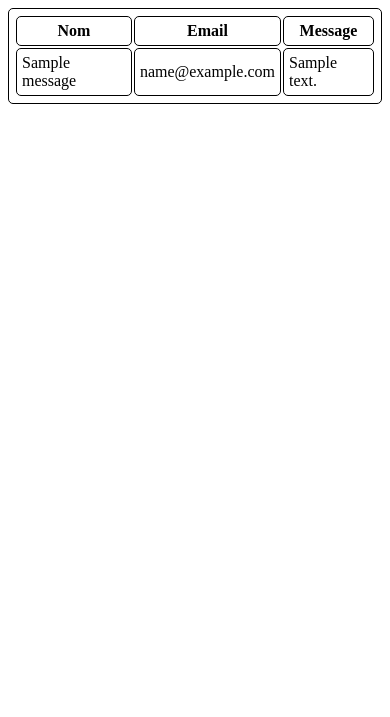
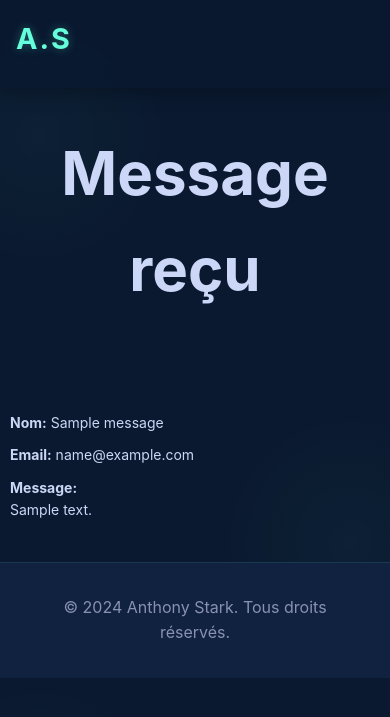
Before and after one commit to Pap3rClips/Avangers, a PHP site: page /admin_panel.php in a window 390 px wide. Shown: the top 717 px of the page. Run offline with PHP 8.4, Linux system fonts and the light colour scheme; the visitor is signed in with stand-in values (Sample User, id 1); tables that the repository leaves empty hold one stand-in row (values such as "Sample post").

Commit message:
update alex

```diff
--- a/about.php
+++ b/about.php
@@ -21,13 +21,14 @@
     $competencesArray=explode(',',$competences);
     ?>
 
-    <nav>
+<nav>
         <div class="nav-content">
             <div class="logo">A.S</div>
             <div class="nav-links">
-                <a href="index.php">Accueil</a>
+                <a href="index.php" >Accueil</a>
                 <a href="about.php" class="active">À propos</a>
                 <a href="contact.php">Contact</a>
+                <a href="login.php">Login</a>
             </div>
         </div>
     </nav>
@@ -63,6 +64,5 @@
     <footer>
         <p>© 2024 Anthony Stark. Tous droits réservés.</p>
     </footer>
-    <script src="js/script.js"></script>
 </body>
 </html>
--- a/admin_panel.php
+++ b/admin_panel.php
@@ -1,40 +1,56 @@
+<!DOCTYPE html>
+<html lang="fr">
+<head>
+    <meta charset="UTF-8">
+    <meta name="viewport" content="width=device-width, initial-scale=1.0">
+    <title>Tableau des Messages</title>
+    <link rel="stylesheet" href="css/style.css">
+</head>
+<body>
+
+    <nav>
+        <div class="nav-content">
+            <div class="logo">A.S</div>
+            <div class="nav-links">
+                <a href="index.php" >Accueil</a>
+                <a href="about.php">À propos</a>
+                <a href="contact.php">Contact</a>
+                <a href="login.php"class="active">Login</a>
+            </div>
+        </div>
+    </nav>
+
+    <div id="titre_admin"><h1>Message reçu</h1></div>
     <?php
     session_start();
     if (!isset($_SESSION['admin']) or $_SESSION['admin'] != true) {
         header("Location: login.php");
+        exit();
     }
 
-require_once(__DIR__."\config\mysql.php");
-require_once(__DIR__."\databaseconnect.php");
+    require_once(__DIR__ . "\config\mysql.php");
+    require_once(__DIR__ . "\databaseconnect.php");
 
     $messagesStatement = $mysqlClient->prepare("SELECT * from messages");
     $messagesStatement->execute();
     $messages = $messagesStatement->fetchAll();
 
-echo "<table class='messages-table'>";
-echo "<thead>";
-echo "<tr><th>Nom</th><th>Email</th><th>Message</th></tr>";
-echo "</thead>";
-echo "<tbody>";
     foreach ($messages as $message) {
         $nom = $message['nom'];
         $email = $message['email'];
         $message_content = $message['message'];
-    echo "<tr>";
-    echo "<td>" . $nom . "</td>";
-    echo "<td>" . $email . "</td>";
-    echo "<td>" . $message_content . "</td>";
-    echo "</tr>";
+        echo "<div class='message-entry'>";
+        echo "<p><strong>Nom:</strong> " . htmlspecialchars($nom) . "</p>";
+        echo "<p><strong>Email:</strong> " . htmlspecialchars($email) . "</p>";
+        echo "<p><strong>Message:</strong><br>" . nl2br(htmlspecialchars($message_content)) . "</p>";
+        echo "</div>";
     }
-echo "</tbody>";
-echo "</table>";
     ?>
 
-<style>
-    table, th, td {
-    border: 1px solid black; /* Bordure grise légère autour du tableau et des cellules */
-    border-radius: 5px; /* Coins arrondis pour un effet plus doux */
-    padding: 5px;
 
-    }
-</style>
+<footer>
+        <p>© 2024 Anthony Stark. Tous droits réservés.</p>
+    </footer>
+
+</body>
+</html>
--- a/css/style.css
+++ b/css/style.css
@@ -452,7 +452,7 @@ section.about {
 
 section.contact {
     max-width: 800px;
-    margin: 50px auto; /* Centrer horizontalement la section */
+    margin: 50px auto;
     border-radius: 10px;
     padding: 20px;
     margin-top: 105px;
@@ -530,6 +530,27 @@ section.contact {
     font-size: 16px;
   }
 
+
+  .success-message {
+    background-color: #d4edda;
+    color: #155724;
+    padding: 10px;
+    border: 1px solid #c3e6cb;
+    border-radius: 5px;
+    margin-top: 20px;
+    text-align: center;
+}
+
+.error-message {
+    background-color: #f8d7da;
+    color: #721c24;
+    padding: 10px;
+    border: 1px solid #f5c6cb;
+    border-radius: 5px;
+    margin-top: 20px;
+    text-align: center;
+}
+
   @media (max-width: 768px) {
     .contact-content {
       flex-direction: column;
@@ -540,3 +561,156 @@ section.contact {
       flex: 1 1 100%;
     }
   }
+
+
+/***************************page login**********************************/
+
+
+
+#form_login {
+  max-width: 400px;
+  margin: 150px auto;
+  padding: 20px;
+  border-radius: 10px;
+  background-color: var(--card-bg);
+  box-shadow: 0 0 30px rgba(100, 255, 218, 0.1);
+  display: flex;
+  flex-direction: column;
+  gap: 15px;
+}
+
+label {
+  font-weight: bold;
+  color: var(--accent-color);
+}
+
+input {
+  padding: 10px;
+  border: 1px solid #ccc;
+  border-radius: 5px;
+  font-size: 16px;
+  background-color: var(--bg-color);
+  color: var(--text-color);
+  outline: none;
+  transition: border-color 0.3s ease;
+}
+
+input:focus {
+  border-color: var(--accent-color);
+  box-shadow: 0 0 5px var(--accent-color);
+}
+
+button {
+  padding: 10px 20px;
+  background: rgba(100, 255, 218, 0.1);
+  color: var(--accent-color);
+  border: none;
+  border-radius: 5px;
+  font-size: 16px;
+  font-weight: bold;
+  cursor: pointer;
+  transition: background-color 0.3s ease, color 0.3s ease;
+}
+
+button:hover {
+  background-color: var(--accent-color);
+  color: var(--primary-color);
+}
+
+#center_echo {
+  margin-top: 15px;
+  text-align: center;
+  color: #ff6b6b;
+  font-size: 0.9rem;
+}
+
+@media (max-width: 768px) {
+  section.login {
+      margin: 50px auto;
+      padding: 15px;
+  }
+}
+
+
+@media (max-width: 768px) {
+
+  .login form {
+      padding: 15px;
+      width: 95%;
+  }
+
+  .login form button {
+      font-size: 0.9rem;
+  }
+
+}
+
+
+/***************************page admin_panel**********************************/
+
+#titre_admin{
+  font-size: 30px;
+  margin-top: 125px;
+  text-align: center;
+
+
+}
+
+.message-entry {
+  margin-top: 75px;
+  border-radius: 5px;
+  padding: 15px;
+  margin-bottom: 20px;
+  font-size: 25px;
+  word-wrap: break-word;
+  word-break: break-all;
+  box-sizing: border-box;
+}
+
+.message-entry p {
+  margin: 10px 0;
+}
+
+.message-entry strong {
+  font-weight: bold;
+}
+
+.message-entry p br {
+  line-height: 1.5;
+}
+
+
+@media (max-width: 768px) {
+
+  .nav-content {
+      flex-direction: column;
+      align-items: flex-start;
+  }
+  .logo {
+      margin-bottom: 10px;
+  }
+  .nav-links a {
+      margin: 5px 0;
+      padding: 10px;
+      width: 100%;
+      text-align: center;
+  }
+}
+
+@media (max-width: 480px) {
+
+  .message-entry {
+      padding: 10px;
+  }
+
+
+  .message-entry p {
+      font-size: 14px;
+  }
+
+
+  .nav-links {
+      display: none;
+  }
+
+}
--- a/index.php
+++ b/index.php
@@ -8,13 +8,14 @@
     <link href="https://fonts.googleapis.com/css2?family=Inter:wght@400;600;700&display=swap" rel="stylesheet">
 </head>
 <body>
-    <nav>
+<nav>
         <div class="nav-content">
             <div class="logo">A.S</div>
             <div class="nav-links">
                 <a href="index.php" class="active">Accueil</a>
                 <a href="about.php">À propos</a>
                 <a href="contact.php">Contact</a>
+                <a href="login.php">Login</a>
             </div>
         </div>
     </nav>
@@ -82,6 +83,5 @@
     <footer>
         <p>© 2024 Anthony Stark. Tous droits réservés.</p>
     </footer>
-    <script src="js/script.js"></script>
 </body>
 </html>
--- a/projects/ultron.php
+++ b/projects/ultron.php
@@ -27,13 +27,14 @@
 
     ?>
 
-    <nav>
+<nav>
         <div class="nav-content">
             <div class="logo">A.S</div>
             <div class="nav-links">
-                <a href="../index.php">Accueil</a>
+                <a href="../index.php" class="active">Accueil</a>
                 <a href="../about.php">À propos</a>
                 <a href="../contact.php">Contact</a>
+                <a href="../login.php">Login</a>
             </div>
         </div>
     </nav>
@@ -104,6 +105,5 @@ async def handle_threat(threat_data):
     <footer>
         <p>© 2024 Anthony Stark. Tous droits réservés.</p>
     </footer>
-    <script src="../js/script.js"></script>
 </body>
 </html>
```
Also changed, not shown: contact.php (+19 -17 lines), js/script.js (deleted, +0 -13 lines), login.php (+41 -5 lines), projects/friday.php (+4 -3 lines), projects/jarvis.php (+4 -3 lines), projects/jerico.php (+4 -3 lines), projects/mark.php (+4 -3 lines), README.md. Lines whose indentation alone changed are shown as unchanged.
